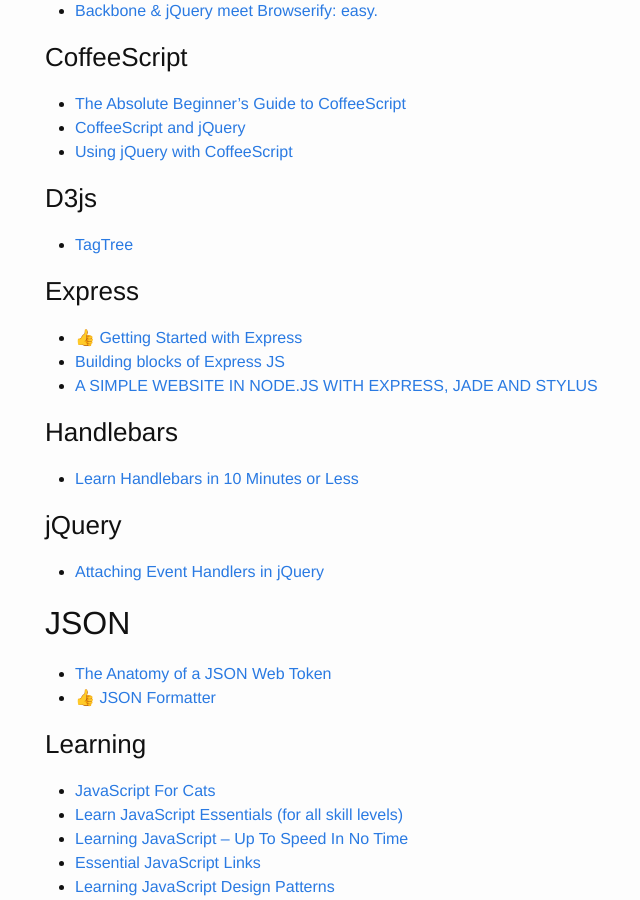
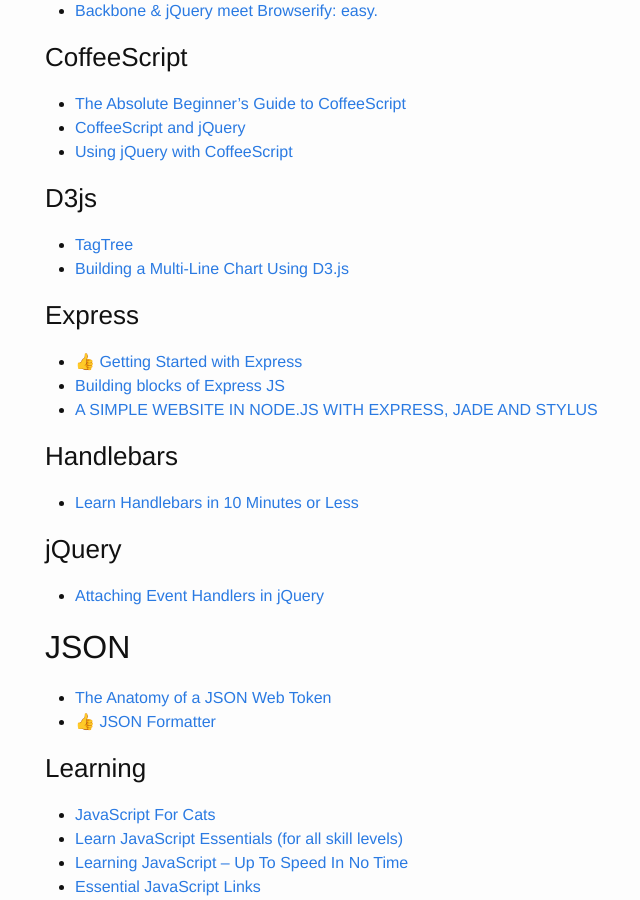
Before and after one commit to brownerd/brownerd.github.io, a Jekyll site: the page built from _posts/2015-01-01-reading-list-2015.md, in a window 1280 px wide and 900 px high, scrolled down 6228 px. Shown: the whole window, without its empty margins (225-865 px from the left). Built offline with Jekyll 4.4.1, drawn with Linux system fonts in a browser that asks for light colours; emoji names are drawn with the system emoji font.

Commit message:
add d3 and draft

```diff
--- a/_posts/2015-01-01-reading-list-2015.md
+++ b/_posts/2015-01-01-reading-list-2015.md
@@ -356,7 +356,7 @@ Just tyring to get better with handling merge conflicts
 
 ### D3js
 - [TagTree](http://tagtree.tv/library)
-
+- [Building a Multi-Line Chart Using D3.js](https://code.tutsplus.com/tutorials/building-a-multi-line-chart-using-d3js--cms-22935)
 
 
 
```
Also changed, not shown: 1 other file.
